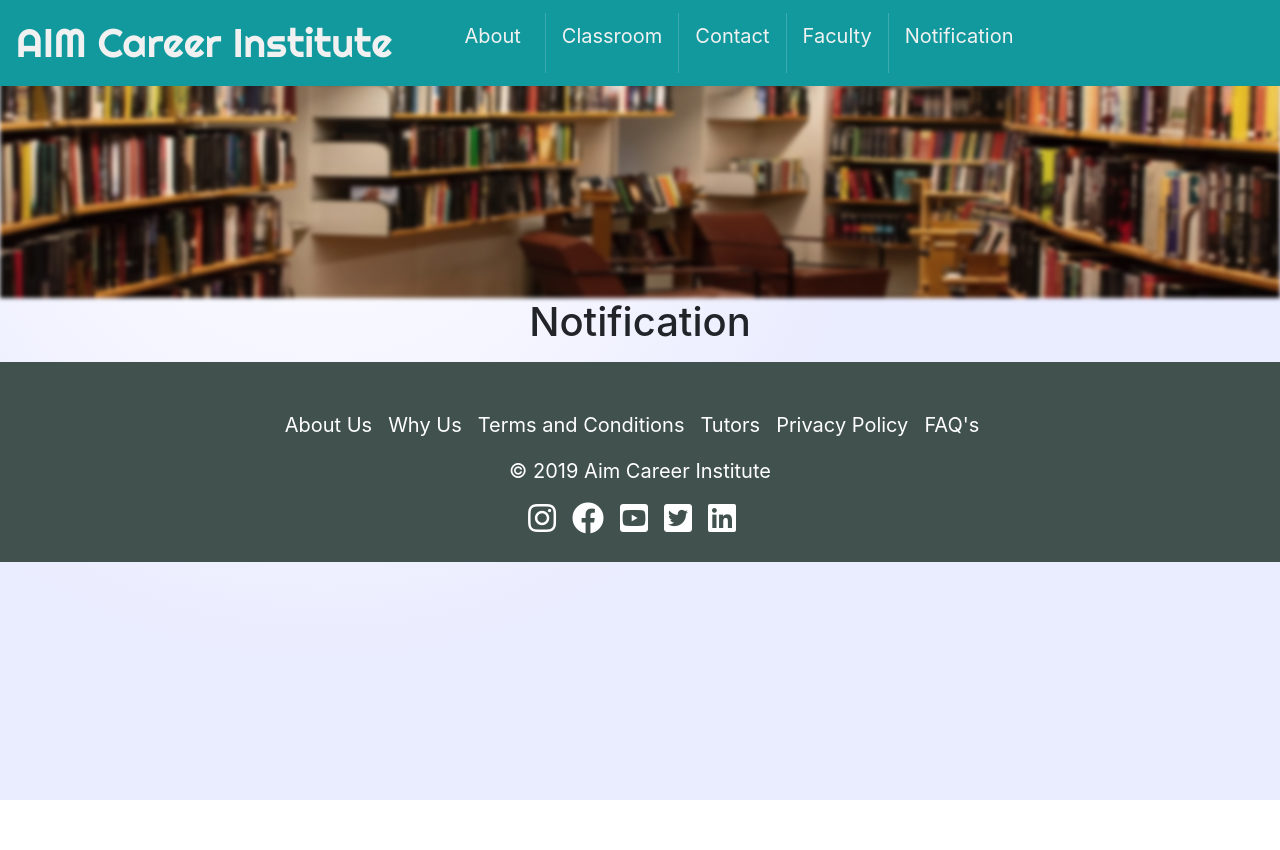
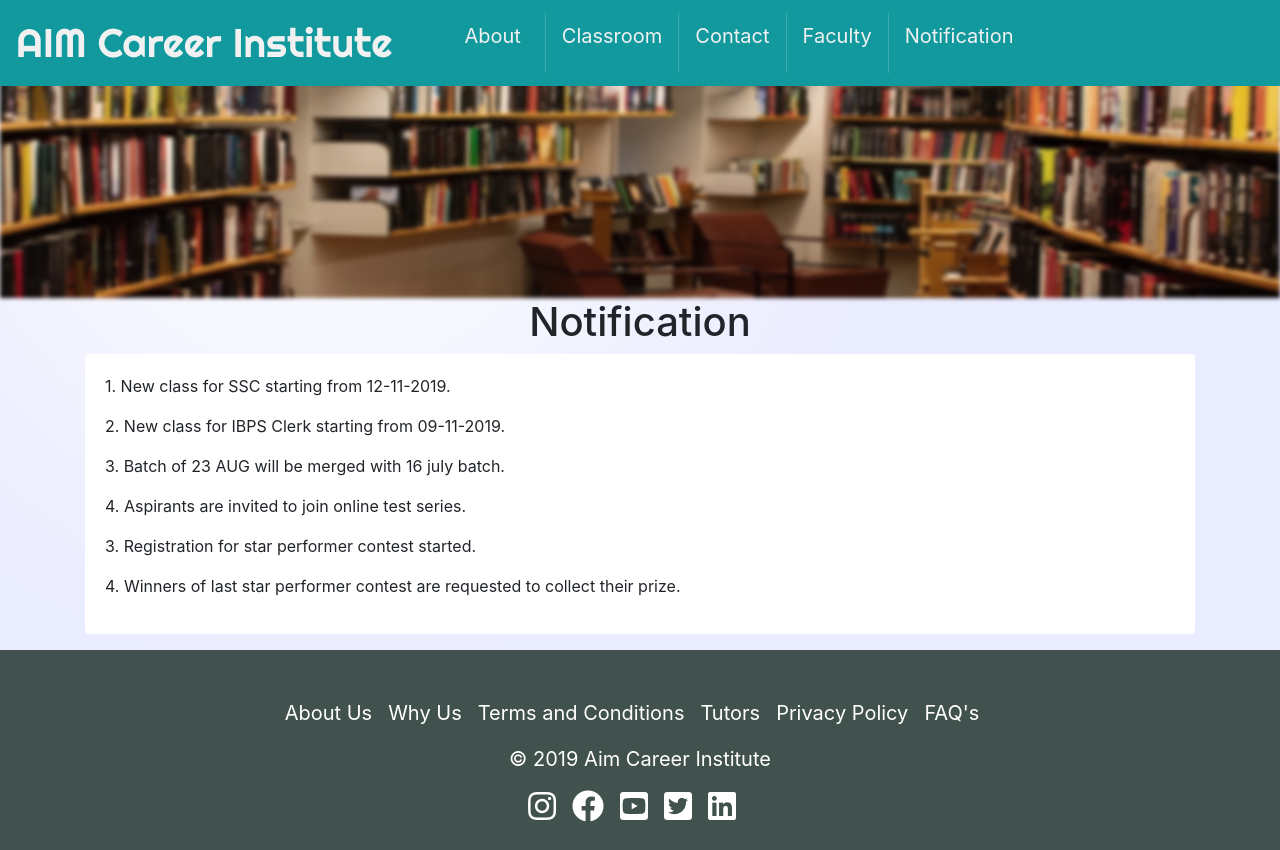
Before and after one commit to hemantkumar2/aim, a React (Create React App) app: page /notification in a window 1280 px wide. Built offline with nearby package versions, Linux system fonts and the light colour scheme.

Commit message:
Notifications added

```diff
--- a/src/Notification.js
+++ b/src/Notification.js
@@ -7,6 +7,34 @@ const Notification = () => {
     <div>
       <Jumbotron />
       <h1>Notification</h1>
+      <div className="container">
+        <div className="row">
+          <div className="col-12">
+            <div className="card">
+              <div className="card-body text-left">
+                <p>
+                  1. New class for SSC starting from 12-11-2019.
+                </p>
+                <p>
+                  2. New class for IBPS Clerk starting from 09-11-2019.
+                </p>
+                <p>
+                  3. Batch of 23 AUG will be merged with 16 july batch.
+                </p>
+                <p>
+                  4. Aspirants are invited to join online test series.
+                </p>
+                <p>
+                  3. Registration for star performer contest started.
+                </p>
+                <p>
+                  4. Winners of last star performer contest are requested to collect their prize.
+                </p>
+              </div>
+            </div>
+          </div>
+        </div>
+      </div>
     </div>
   );
 }
```
